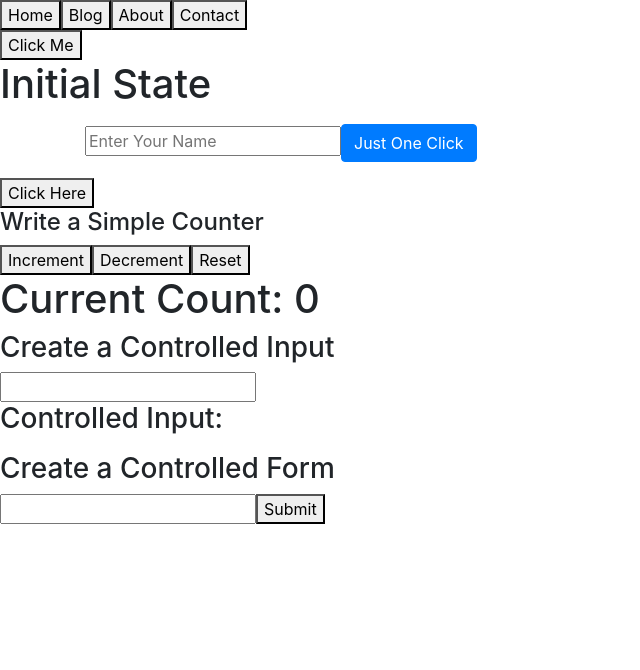
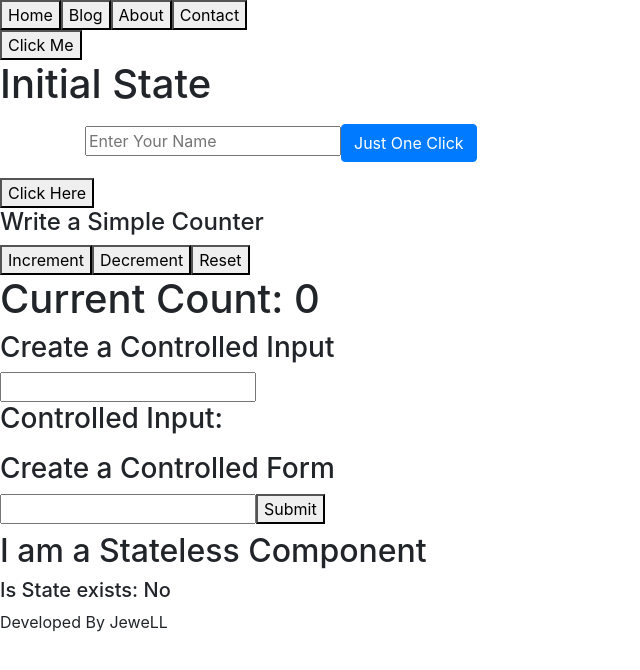
Before and after one commit to mdajgarhossain/React-Beginners-To-Advanced, a React (Create React App) app: page / in a window 1280 px wide. Shown: the top 670 px of the page, without its empty margins (0-640 px from the left). Built offline with nearby package versions, Linux system fonts and the light colour scheme.

Commit message:
A simple stateless component

```diff
--- a/src/components/App.js
+++ b/src/components/App.js
@@ -19,6 +19,7 @@ import ToggleElementInComponent from './MyComponents/ToggleElementInComponent';
 import SimpleCounter from './MyComponents/SimpleCounter';
 import ControlledInput from './MyComponents/ControlledInput';
 import MyForm from './MyComponents/ControlledForm';
+import StatelessComponent from './MyComponents/StatelessComponent';
 
 function App() {
   return (
@@ -61,6 +62,8 @@ function App() {
       <ControlledInput />
 
       <MyForm />
+
+      <StatelessComponent value="No" name="JeweLL"/>
     </div>
   );
 }
--- /dev/null
+++ b/src/components/MyComponents/StatelessComponent.js
@@ -0,0 +1,16 @@
+import React from 'react';
+
+//Twinkle Cats: Stateless Component
+const StatelessComponent = (props) => {
+    return(
+        <div>
+            <h2>I am a Stateless Component</h2>
+            <h5>Is State exists: {props.value}</h5>
+            <p>Developed By {props.name}</p>
+        </div>
+    )
+}
+
+StatelessComponent.defaultProps = {name: 'AJgar'};
+
+export default StatelessComponent
```
